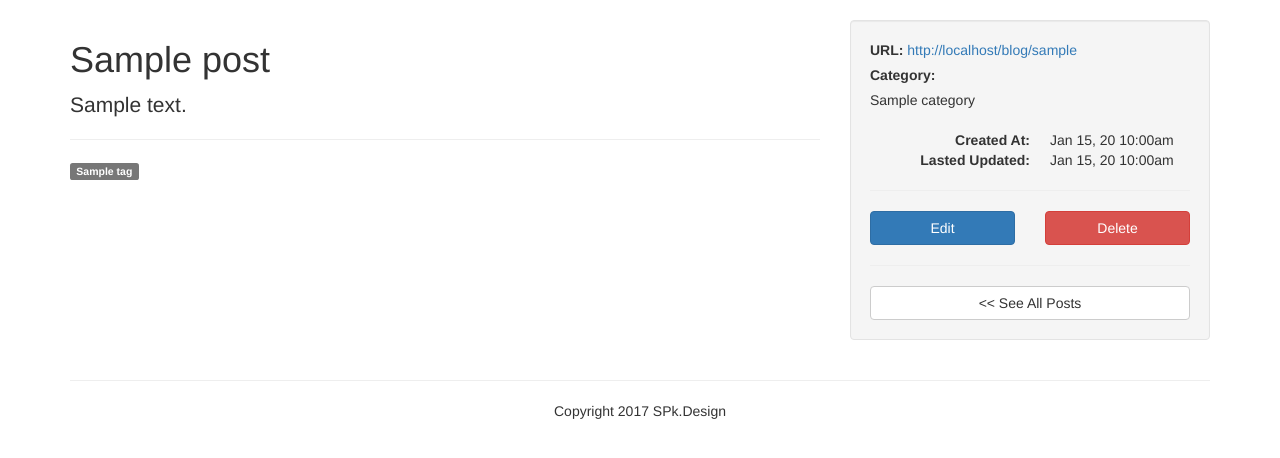
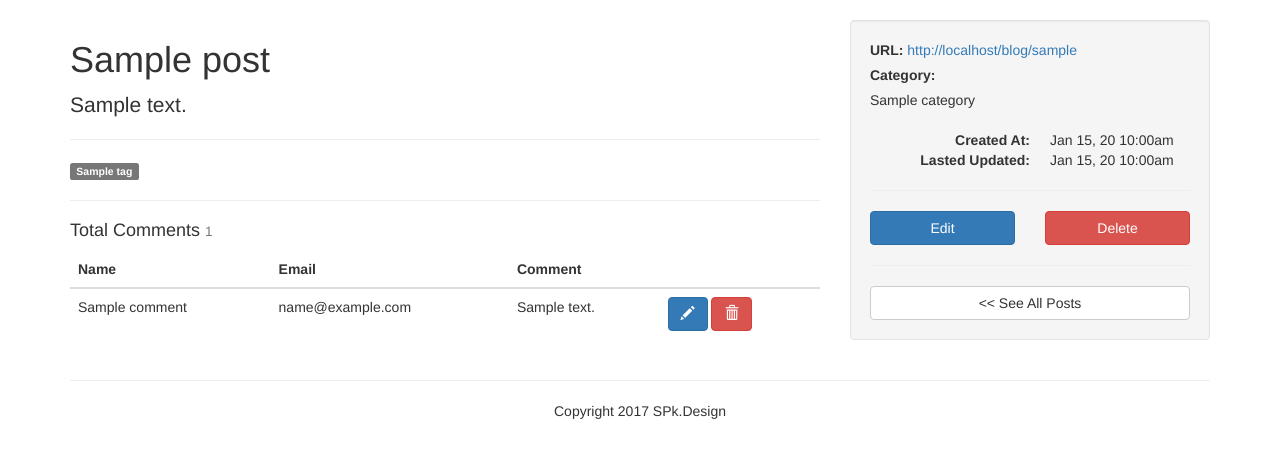
Before and after one commit to spkellydev/laravel-blog, a Laravel app: page /posts/1 in a window 1280 px wide. Shown: the part 52-510 px from the top of the page. Run offline with Laravel 8, Linux system fonts and the light colour scheme; a user stored in the database is signed in; tables that the repository leaves empty hold one stand-in row (values such as "Sample post"); some libraries are stand-ins or nearby versions.

Commit message:
Finshing crud for comments and authentication validation

```diff
--- a/resources/views/posts/show.blade.php
+++ b/resources/views/posts/show.blade.php
@@ -13,7 +13,33 @@
 				<span class="label label-default">{{ $tag->name }}</span>
 			@endforeach
 		</div>
-
+		<hr>
+		<div id="backend-comments">
+			<h4>Total Comments <small>{{ $post->comments()->count() }}</small></h4>
+			<table class="table">
+				<thead>
+					<tr>
+						<th>Name</th>
+						<th>Email</th>
+						<th>Comment</th>
+						<th></th>
+					</tr>
+				</thead>
+				<tbody>
+					@foreach ($post->comments as $comment)
+						<tr>
+							<td>{{ $comment->name }}</td>
+							<td>{{ $comment->email }}</td>
+							<td>{{ $comment->comment }}</td>
+							<td>
+							<a href="{{ route('comments.edit', $comment->id) }}" class="btn btn-primary"><span class="glyphicon glyphicon-pencil"></span></a>
+							<a href="{{ route('comments.delete', $comment->id) }}" class="btn btn-danger"><span class="glyphicon glyphicon-trash"></span></a>
+							</td>
+						</tr>
+					@endforeach
+				</tbody>
+			</table>
+		</div>
 
 
 	</div>
--- a/routes/web.php
+++ b/routes/web.php
@@ -35,6 +35,9 @@ Route::resource('tags', 'TagController', ['except' => ['create']]);
 
 //Comments
 Route::post('comments/{post_id}', ['uses' => 'CommentsController@store', 'as' => 'comments.store']);
-
+Route::get('comments/{id}/edit', ['uses' => 'CommentsController@edit', 'as' => 'comments.edit']);
+Route::put('comments/{id}', ['uses' => 'CommentsController@update', 'as' => 'comments.update']);
+Route::delete('comments/{id}', ['uses' => 'CommentsController@destroy', 'as' => 'comments.destroy']);
+Route::get('comments/{id}/delete', ['uses' => 'CommentsController@delete', 'as' => 'comments.delete']);
 
 Route::get('/home', 'HomeController@index')->name('home');
```
Also changed, not shown: app/Http/Controllers/CommentsController.php (+28 -41 lines), resources/views/comments/delete.blade.php (added, +28 -0 lines), resources/views/comments/edit.blade.php (added, +23 -0 lines).
